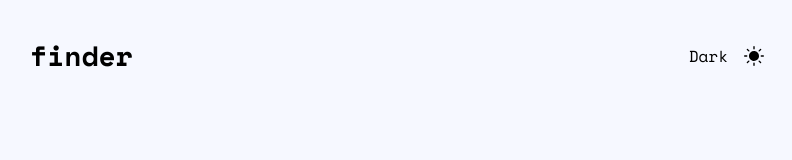
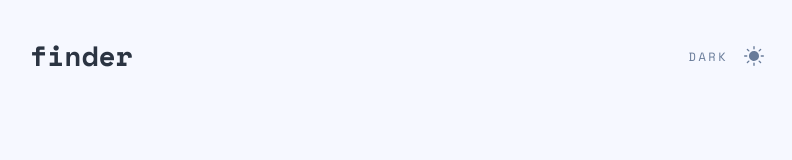
Before and after one commit to fckngawsm/finder-user, a React (Create React App) app: page / in a window 1280 px wide. Shown: the top 160 px of the page, without its empty margins (243-1035 px from the left). Built offline with nearby package versions, Linux system fonts and the light colour scheme.

Commit message:
fixed theme

```diff
--- a/src/components/Header/Header.tsx
+++ b/src/components/Header/Header.tsx
@@ -2,7 +2,7 @@ import styles from "./Header.module.scss";
 import { ThemeSwitcher } from "../ThemeSwitcher";
 
 export const Header = () => (
-  <div className={styles.header} data-testid="Header">
+  <div className={styles.header}>
     <h1 className={styles.logo}>finder</h1>
     <ThemeSwitcher />
   </div>
--- a/src/components/ThemeSwitcher/ThemeSwitcher.tsx
+++ b/src/components/ThemeSwitcher/ThemeSwitcher.tsx
@@ -5,15 +5,15 @@ import { ReactComponent as SunIcon } from "../../assets/icon-sun.svg";
 
 export const ThemeSwitcher = () => {
   const [isDark, setIsDark] = useState(false);
-  const themeText = isDark ? "Ligth" : "Dark";
+  const themeText = isDark ? "light" : "dark";
   const ThemeIcon = isDark ? MoonIcon : SunIcon;
 
   useEffect(() => {
-    document.body.setAttribute("data-theme", isDark ? "Dark" : "Light");
+    document.body.setAttribute("data-theme", isDark ? "dark" : "light");
   }, [isDark]);
   return (
     <div className={styles.switcher} onClick={() => setIsDark(!isDark)}>
-      <p>{themeText}</p>
+      <span>{themeText}</span>
       <ThemeIcon className={styles.icon} />
     </div>
   );
```
